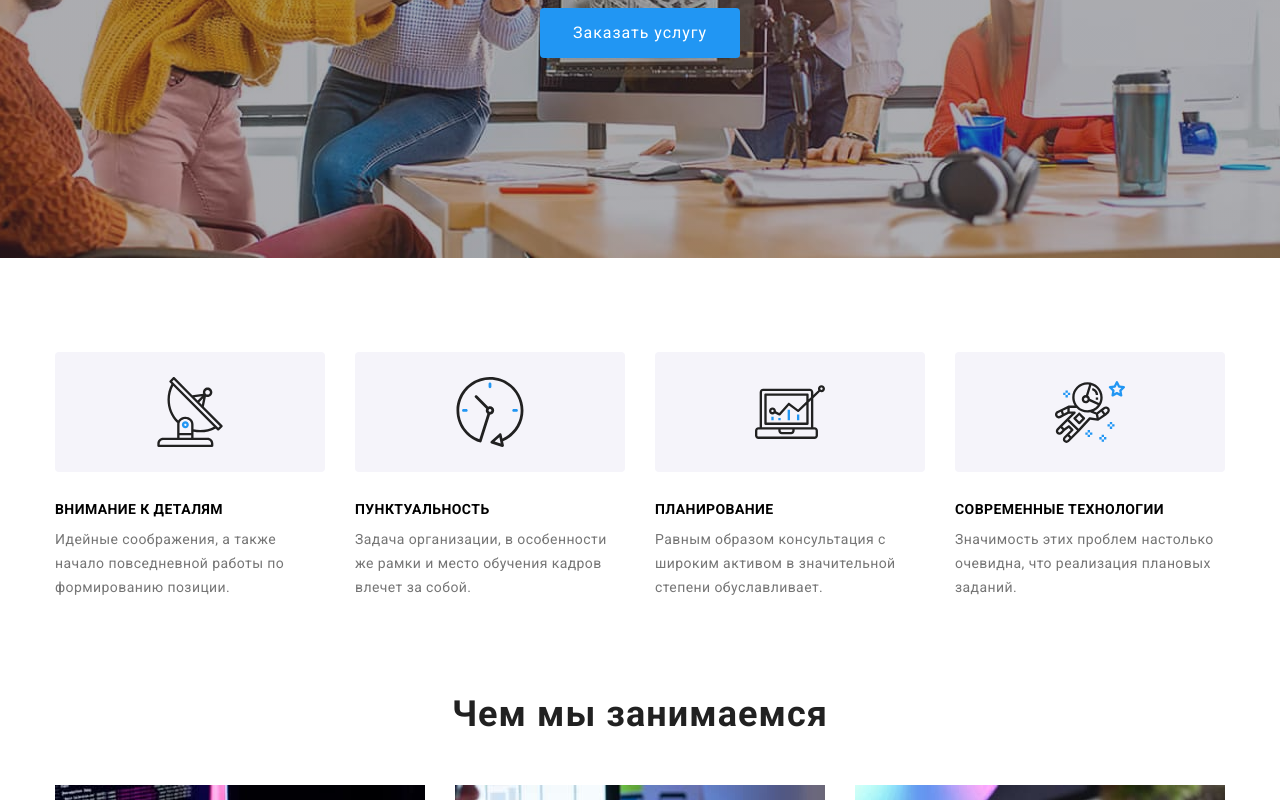
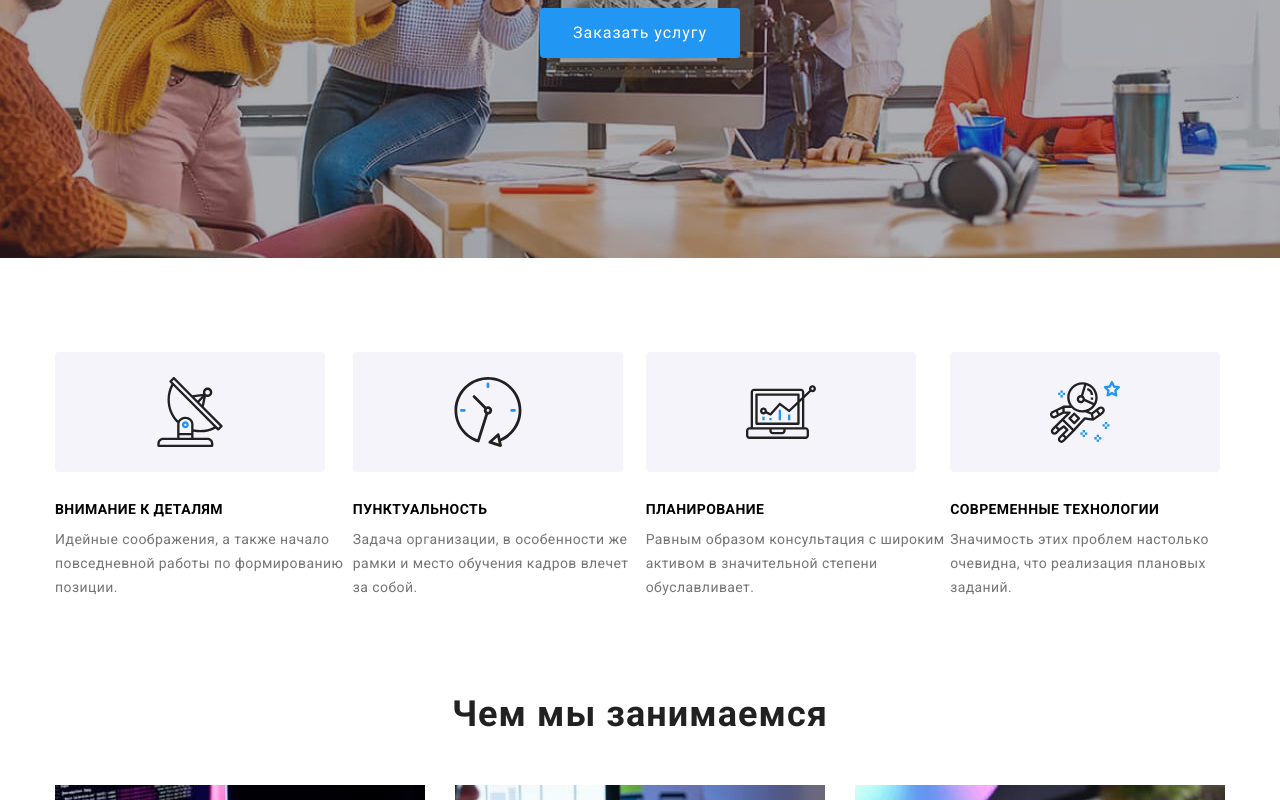
Before and after one commit to TatyanaLozova/goit-markup-hw-07, a plain HTML site: page index.html in a window 1280 px wide. Shown: the part 426-1226 px from the top of the page. Drawn offline with Linux system fonts and the light colour scheme.

Commit message:
_features особенности +

```diff
--- a/sass/layouts/_features.scss
+++ b/sass/layouts/_features.scss
@@ -1,5 +1,34 @@
 
 //Особенности
+
+.section {
+  list-style:none;
+  display: flex;
+  padding: 0;
+  margin: 0;
+
+  }
+
+
+ .features{
+  display: flex;
+  padding: 0;
+  margin: 0;
+  padding-top: 94px;
+  padding-bottom: 94px;
+  width: calc((1200 - 90px) / 4);
+
+& li {
+   margin-right: 30px;
+}
+& li:nth-child(4n+0) {
+  margin-right: 0;
+}
+& li:not(:last-child) {
+  margin-right: 30px;
+  padding:  0;
+  margin: 0;}
+}
 
 .features-block {
     display:flex;
@@ -17,25 +46,6 @@
 
  }
 
- .features{
-   display: flex;
-   padding: 0;
-   margin: 0;
-   padding-top: 94px;
-   padding-bottom: 94px;
-   width: calc((1200 - 90px) / 4);
- }
- .features li {
-    margin-right: 30px;
- }
- .features li:nth-child(4n+0) {
-   margin-right: 0;
- }
- .feature li:not(:last-child) {
-   margin-right: 30px;
-   padding:  0;
-   margin: 0;
- }
 
 
  .text {
@@ -48,11 +58,3 @@
      color: $sec-txt-color;
 
  }
-
- .section {
- list-style:none;
- display: flex;
- padding: 0;
- margin: 0;
-
- }
```
Also changed, not shown: css/main.css, css/main.min.css, 2 other files.
